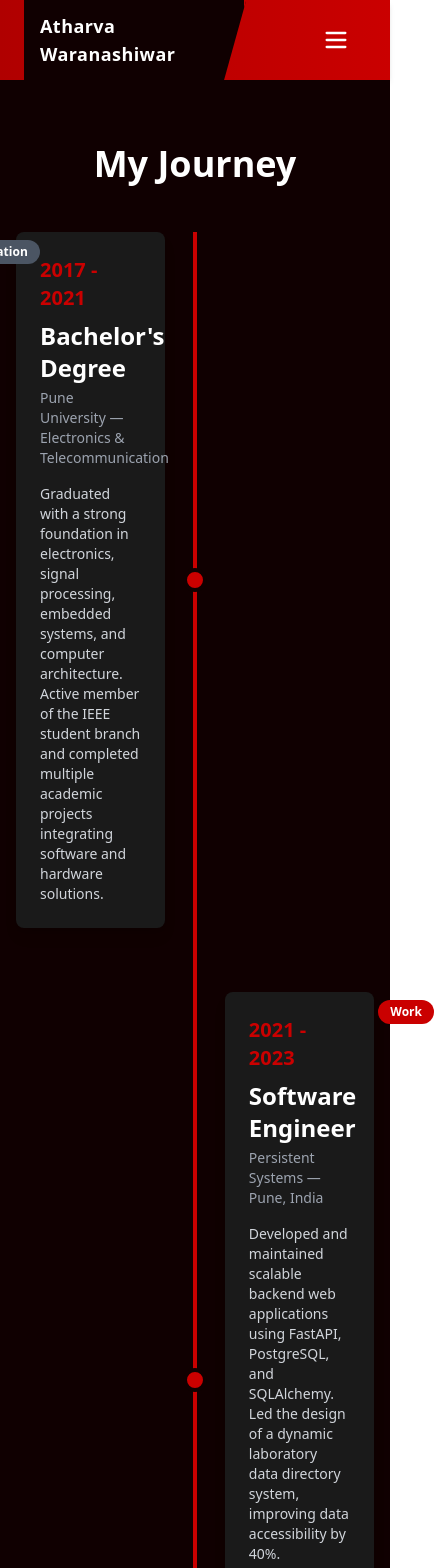
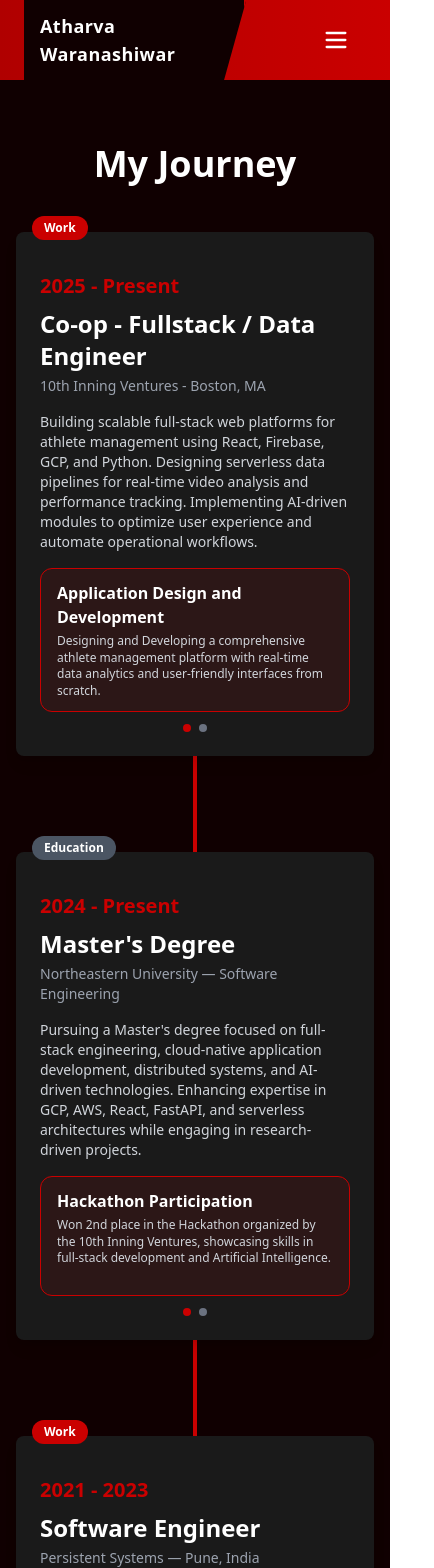
Before and after one commit to Atharva-Waranashiwar-Coding/Portfolio, a React (Vite) app: page /myjourney in a window 390 px wide. Shown: the top 1568 px of the page, 434 px wide, since content can reach past the window. Built offline with nearby package versions, Linux system fonts and the light colour scheme.

Commit message:
Highlights in Journey

```diff
--- /dev/null
+++ b/src/data/journeyData.tsx
@@ -0,0 +1,82 @@
+export const journeyData = [
+    {
+      year: "2025 - Present",
+      title: "Co-op - Fullstack / Data Engineer",
+      subtitle: "10th Inning Ventures - Boston, MA",
+      description: "Building scalable full-stack web platforms for athlete management using React, Firebase, GCP, and Python. Designing serverless data pipelines for real-time video analysis and performance tracking. Implementing AI-driven modules to optimize user experience and automate operational workflows.",
+      type: "Work",
+      highlights: [
+        {
+          label: "Application Design and Development",
+          detail: "Designing and Developing a comprehensive athlete management platform with real-time data analytics and user-friendly interfaces from scratch."
+        },
+        {
+          label: "Managing Team",
+          detail: "Leading a team of developers to ensure timely delivery of features and enhancements, while maintaining high code quality standards."
+        }
+      ]
+    },
+    {
+        year: "2024 - Present",
+        title: "Master's Degree",
+        subtitle: "Northeastern University — Software Engineering",
+        description: "Pursuing a Master's degree focused on full-stack engineering, cloud-native application development, distributed systems, and AI-driven technologies. Enhancing expertise in GCP, AWS, React, FastAPI, and serverless architectures while engaging in research-driven projects.",
+        type: "Education",
+        highlights: [
+          {
+            label: "Hackathon Participation",
+            detail: "Won 2nd place in the Hackathon organized by the 10th Inning Ventures, showcasing skills in full-stack development and Artificial Intelligence."
+          },
+          {
+            label: "On-Campus Roles",
+            detail: "Engaged in various on-campus roles, including RSO Proctor, helping to foster a vibrant academic community."
+          }
+        ]
+    },
+    {
+        year: "2021 - 2023",
+        title: "Software Engineer",
+        subtitle: "Persistent Systems — Pune, India",
+        description: "Developed and maintained scalable backend web applications using FastAPI, PostgreSQL, and SQLAlchemy. Led the design of a dynamic laboratory data directory system, improving data accessibility by 40%. Streamlined ORM interactions and optimized database performance for enterprise-grade deployments.",
+        type: "Work",
+        highlights: [
+          {
+            label: "Lead Developer – Lab Data Platform",
+            detail: "Spearheaded end-to-end development of a laboratory management system using Angular and FastAPI."
+          },
+          {
+            label: "Team Collaboration",
+            detail: "Collaborated with cross-functional teams to gather requirements and deliver on-time releases in Agile sprints."
+          },
+          {
+            label: "Bravo Award",
+            detail: "Received the Bravo Award for outstanding performance and contributions to the team."
+          }
+        ]
+    },
+    {
+        year: "2017 - 2021",
+        title: "Bachelor's Degree",
+        subtitle: "Pune University — Electronics & Telecommunication",
+        description: "Graduated with a strong foundation in electronics, signal processing, embedded systems, and computer architecture. Active member of the IEEE student branch and completed multiple academic projects integrating software and hardware solutions.",
+        type: "Education",
+        highlights: [
+          {
+            label: "CWPRS Internship",
+            detail: "Assisted in hydrological research during a summer internship at CWPRS, contributing to sensor calibration and data analysis."
+          },
+          {
+            label: "Automate Engineering Internship",
+            detail: "Developed a smart billing system using RFID and Arduino, reducing checkout times significantly as part of a winter internship project."
+          },
+          {
+            label: "Campaigning head, Telecommunication Engineering Student Association(TESA)",
+            detail: "Led a team to organize workshops, events and seminars, enhancing student engagement and knowledge sharing in the field of telecommunications."
+          },
+          {
+            label: "Member, Entrepreneurship Development Cell",
+            detail: "Participated in workshops and events focused on entrepreneurship and innovation, fostering a spirit of creativity and business acumen."
+          },
+        ]
+      },
+  ];
--- a/src/pages/MyJourney.tsx
+++ b/src/pages/MyJourney.tsx
@@ -1,35 +1,8 @@
-const journeyData = [
-    {
-      year: "2017 - 2021",
-      title: "Bachelor's Degree",
-      subtitle: "Pune University — Electronics & Telecommunication",
-      description: "Graduated with a strong foundation in electronics, signal processing, embedded systems, and computer architecture. Active member of the IEEE student branch and completed multiple academic projects integrating software and hardware solutions.",
-      type: "Education"
-    },
-    {
-      year: "2021 - 2023",
-      title: "Software Engineer",
-      subtitle: "Persistent Systems — Pune, India",
-      description: "Developed and maintained scalable backend web applications using FastAPI, PostgreSQL, and SQLAlchemy. Led the design of a dynamic laboratory data directory system, improving data accessibility by 40%. Streamlined ORM interactions and optimized database performance for enterprise-grade deployments.",
-      type: "Work"
-    },
-    {
-      year: "2024 - Present",
-      title: "Master's Degree",
-      subtitle: "Northeastern University — Software Engineering",
-      description: "Pursuing a Master's degree focused on full-stack engineering, cloud-native application development, distributed systems, and AI-driven technologies. Enhancing expertise in GCP, AWS, React, FastAPI, and serverless architectures while engaging in research-driven projects.",
-      type: "Education"
-    },
-    {
-      year: "2025 - Present",
-      title: "Co-op - Fullstack / Data Engineer",
-      subtitle: "10th Inning Ventures - Boston, MA",
-      description: "Building scalable full-stack web platforms for athlete management using React, Firebase, GCP, and Python. Designing serverless data pipelines for real-time video analysis and performance tracking. Implementing AI-driven modules to optimize user experience and automate operational workflows.",
-      type: "Work"
-    }
-];
+import { useState } from "react";
+import { journeyData } from "../data/journeyData";
 
 function MyJourney() {
+  const [activeHighlight, setActiveHighlight] = useState<Record<number, number>>({});
   return (
     <div className="min-h-screen bg-[#100001] text-white flex flex-col items-center py-16 px-4">
       <h1 className="text-4xl font-bold mb-12 text-center animate-fade-in">My Journey</h1>
@@ -41,36 +14,61 @@ const journeyData = [
         <div className="absolute left-1/2 transform -translate-x-1/2 h-full w-1 bg-[#CA0000]"></div>
 
         {/* Timeline Items */}
-          <div className="flex flex-col space-y-16">
+        <div className="flex flex-col space-y-24">
 
           {journeyData.map((item, index) => (
-              <div
-                key={index}
-                className={`flex items-center w-full ${index % 2 === 0 ? 'justify-start' : 'justify-end'} relative`}
-              >
-                <div className="w-5/12 bg-[#1a1a1a] p-6 rounded-lg shadow-lg">
-                  {/* Tag */}
-                  <span className={`absolute top-2 ${index % 2 === 0 ? 'left-[-60px]' : 'right-[-60px]'} px-3 py-1 text-xs font-bold rounded-full ${
-                    item.type === 'Education' ? 'bg-gray-600' : 'bg-[#CA0000]'
-                  }`}>
+            <div key={index} className={`relative w-full flex ${index % 2 === 0 ? 'justify-start' : 'justify-end'}`}>
+
+              {/* Card */}
+              <div className="w-full md:w-5/12 bg-[#1a1a1a] p-6 rounded-lg shadow-lg relative z-10">
+                {/* Tag inside box */}
+                <span className={`absolute -top-4 left-4 px-3 py-1 text-xs font-bold rounded-full z-20 ${item.type === 'Education' ? 'bg-gray-600' : 'bg-[#CA0000]'}`}>
                   {item.type}
                 </span>
 
-                  {/* Year */}
-                  <p className="text-[#CA0000] text-xl font-bold mb-2">{item.year}</p>
+                <p className="text-[#CA0000] text-xl font-bold mb-2 mt-4">{item.year}</p>
+                <h2 className="text-2xl font-semibold mb-1">{item.title}</h2>
+                <h3 className="text-gray-400 text-sm mb-4">{item.subtitle}</h3>
+                <p className="text-gray-300 text-sm mb-4">{item.description}</p>
 
-                  {/* Title */}
-                  <h2 className="text-2xl font-semibold mb-1">{item.title}</h2>
+                {/* Highlights in separate floating box */}
+                {/* Highlights in separate floating box */}
+                {/* Highlights Carousel */}
+                {item.highlights && item.highlights.length > 0 && (
+                  <div className="mt-4">
+                    <div className="relative">
+                      <div className="bg-[#CA0000]/10 border border-[#CA0000] rounded-xl px-4 py-3 text-left text-gray-200 min-h-[120px] transition-all duration-300">
+                        <p className="font-semibold text-white mb-1">
+                          {item.highlights[activeHighlight[index] || 0].label}
+                        </p>
+                        <p className="text-xs text-gray-300 leading-snug">
+                          {item.highlights[activeHighlight[index] || 0].detail}
+                        </p>
+                      </div>
 
-                  {/* Subtitle */}
-                  <h3 className="text-gray-400 text-sm mb-4">{item.subtitle}</h3>
-
-                  {/* Description */}
-                  <p className="text-gray-300 text-sm">{item.description}</p>
+                      {/* Pagination Dots */}
+                      <div className="flex justify-center gap-2 mt-3">
+                        {item.highlights.map((_, idx) => (
+                          <button
+                            key={idx}
+                            onClick={() =>
+                              setActiveHighlight((prev) => ({ ...prev, [index]: idx }))
+                            }
+                            className={`w-2 h-2 rounded-full ${
+                              (activeHighlight[index] || 0) === idx
+                                ? "bg-[#CA0000]"
+                                : "bg-gray-500"
+                            }`}
+                          />
+                        ))}
+                      </div>
+                    </div>
+                  </div>
+                )}
               </div>
 
               {/* Connector Dot */}
-                <div className="absolute left-1/2 transform -translate-x-1/2 bg-[#CA0000] w-6 h-6 rounded-full border-4 border-[#100001]"></div>
+              <div className="absolute left-1/2 transform -translate-x-1/2 bg-[#CA0000] w-6 h-6 rounded-full border-4 border-[#100001] top-8"></div>
             </div>
           ))}
 
```
Lines whose indentation alone changed are shown as unchanged.
